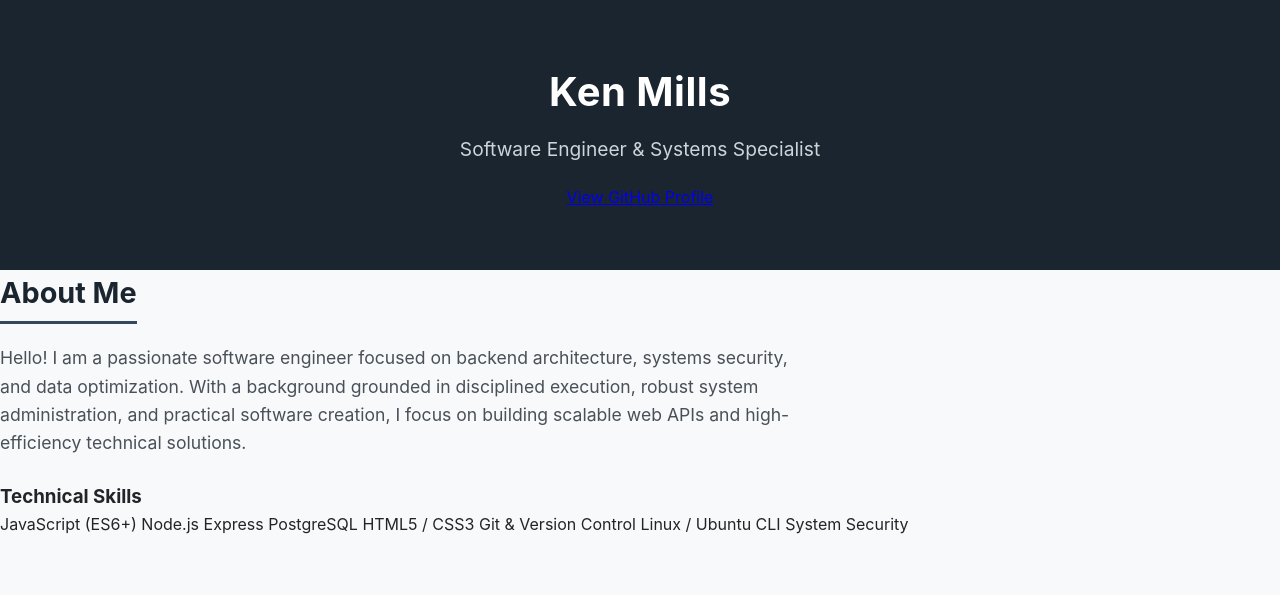
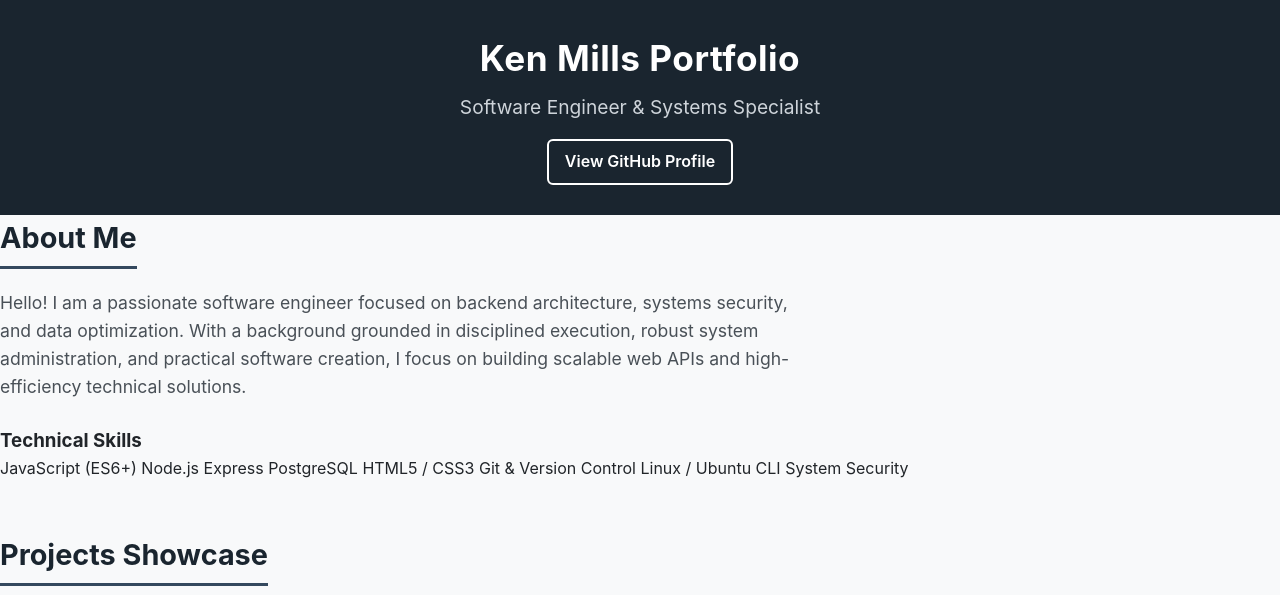
Before and after one commit to kenmills-gh/personal-website, a website: page index.html in a window 1280 px wide. Shown: the top 595 px of the page. Drawn offline with Linux system fonts and the light colour scheme.

Commit message:
Update index.html and style.css for improved header and button styling

```diff
--- a/index.html
+++ b/index.html
@@ -9,14 +9,14 @@
   <body>
     <header class="main-header">
       <div class="header-container">
-        <h1>Ken Mills</h1>
+        <h1>Ken Mills Portfolio</h1>
         <p class="subtitle">Software Engineer & Systems Specialist</p>
         <nav>
           <a
             href="https://github.com/kenmills-gh"
             target="_blank"
             rel="noopener noreferrer"
-            class="github-btn"
+            class="github-link"
           >
             View GitHub Profile
           </a>
--- a/style.css
+++ b/style.css
@@ -43,19 +43,19 @@ body {
   background-color: var(--accent-dark);
   color: #ffffff;
   text-align: center;
-  padding: 60px 20px;
+  padding: 30px 20px;
 }
 
 .main-header h1 {
-  font-size: 2.5rem;
-  margin-bottom: 10px;
+  font-size: 2.2rem;
+  margin-bottom: 6px;
   letter-spacing: 0.5px;
 }
 
 .main-header p {
   font-size: 1.2rem;
   color: #ced4da;
-  margin-bottom: 20px;
+  margin-bottom: 16px;
 }
 
 .github-link {
@@ -64,7 +64,7 @@ body {
   color: #ffffff;
   text-decoration: none;
   font-weight: 600;
-  padding: 10px 20px;
+  padding: 8px 16px;
   border: 2px solid #ffffff;
   border-radius: var(--border-radius);
   transition: var(--transition-smooth);
```
